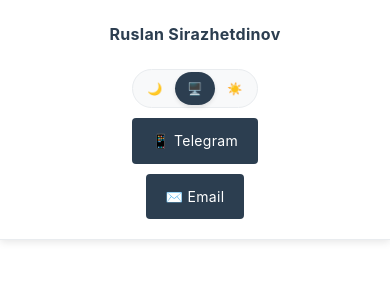
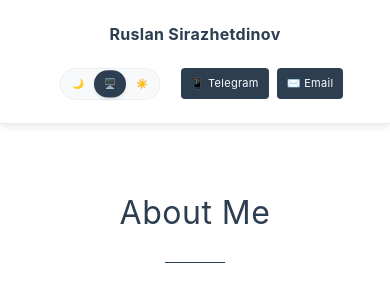
Before and after one commit to irusland/irusland.github.io, a plain HTML site: page index.html in a window 390 px wide. Shown: the top 281 px of the page. Drawn offline with Linux system fonts and the light colour scheme.

Commit message:
Refactored responsive design and removed CV section.

```diff
--- a/index.html
+++ b/index.html
@@ -417,8 +417,30 @@
         /* Responsive Design */
         @media (max-width: 768px) {
             .header-content {
-                flex-direction: column;
-                text-align: center;
+                flex-direction: row;
+                justify-content: space-between;
+                align-items: center;
+                text-align: left;
+            }
+
+            .logo {
+                flex: 1;
+            }
+
+            .contact-info {
+                flex-direction: row;
+                gap: 10px;
+                flex-wrap: wrap;
+                justify-content: flex-end;
+            }
+
+            .contact-link {
+                padding: 8px 12px;
+                font-size: 12px;
+            }
+
+            .theme-selector {
+                transform: scale(0.9);
             }
 
             .cv-preview {
@@ -443,9 +465,26 @@
         }
 
         @media (max-width: 480px) {
+            .header-content {
+                flex-direction: column;
+                text-align: center;
+                gap: 15px;
+            }
+
             .contact-info {
-                flex-direction: column;
-                gap: 10px;
+                flex-direction: row;
+                gap: 8px;
+                justify-content: center;
+                flex-wrap: wrap;
+            }
+
+            .contact-link {
+                padding: 6px 10px;
+                font-size: 11px;
+            }
+
+            .theme-selector {
+                transform: scale(0.8);
             }
 
             .cv-download-btn {
```
